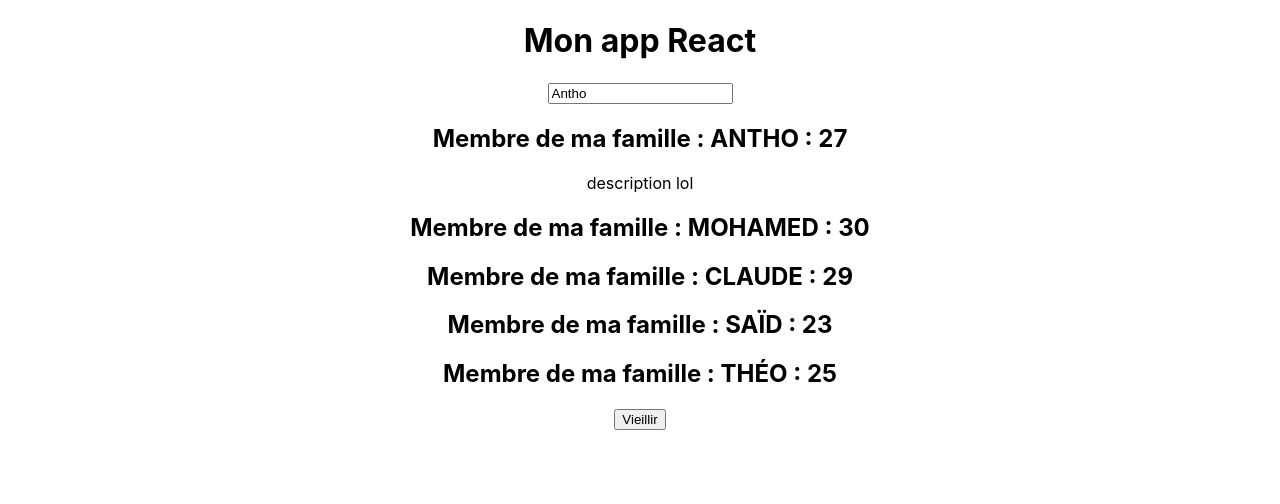
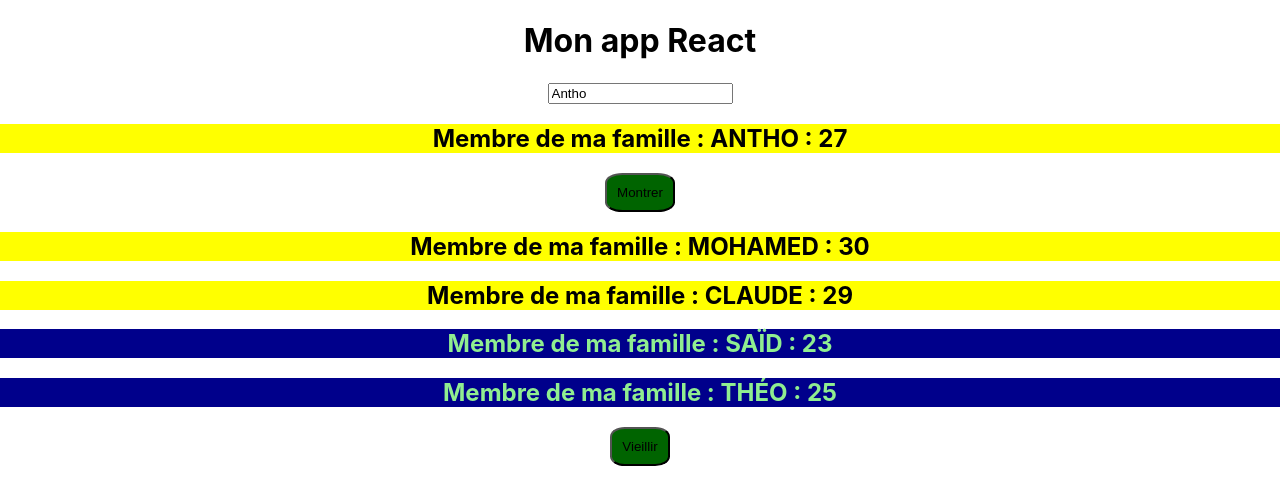
Before and after one commit to darwyn57/membre, a React (Create React App) app: page / in a window 1280 px wide. Shown: the top 504 px of the page. Built offline with nearby package versions, Linux system fonts and the light colour scheme.

Commit message:
ajout de fonction dans membres

```diff
--- a/src/App.js
+++ b/src/App.js
@@ -26,23 +26,49 @@
   },
 }
 class App extends Component {
-  state = { famille }
+  state = { famille, isShow: false }
   handleClick = (param) => {
     const famille = { ...this.state.famille }
     famille.membre1.age += param
     this.setState({ famille })
   }
+  handleChange = (e) => {
+    const famille = { ...this.state.famille }
+    const name = e.target.value
+    famille.membre1.name = name
+    this.setState({ famille })
+  }
+
+  handleShowDescription = () => {
+    const isShow = !this.state.isShow
+    this.setState({ isShow })
+
+
+
+  }
+
+
 
   render() {
     const { titre } = this.props;//destructuration
-    // const { famille } = this.state
+    const { famille, isShow } = this.state
+
     return (
       <div className="App">
         <h1>{titre}</h1> {/*this.props.titre devient titre suite a la destructuration*/}
         <input type="texte" value={famille.membre1.name} onChange={this.handleChange}></input>
         <Membre
           name={famille.membre1.name}
-          age={famille.membre1.age} />description lol
+          age={famille.membre1.age} />
+        {
+          isShow ? <strong>description lol</strong> : null
+        }
+        <button onClick={this.handleShowDescription}>
+          {
+            isShow ? 'cacher' : 'Montrer'
+          }
+        </button>
+
         <Membre
           name={famille.membre2.name}
           age={famille.membre2.age} />
--- /dev/null
+++ b/src/Button.css
@@ -0,0 +1,6 @@
+Button {
+    background-color: darkgreen;
+    padding: 10px;
+    border-radius: 25%;
+
+}
--- a/src/Button.js
+++ b/src/Button.js
@@ -1,5 +1,5 @@
 import React from 'react';
-
+import './Button.css'
 
 const Button = ({ vieillir }) => {
     return (
--- a/src/Membre.js
+++ b/src/Membre.js
@@ -7,8 +7,9 @@
 
     return (
         <fragment>
-            <h2>Membre de ma famille : {name.toUpperCase()} : {age} </h2>
+            <h2 style={{ backgroundColor: age < 26 ? 'darkblue' : 'yellow', color: age < 26 ? 'lightgreen' : 'black' }}>Membre de ma famille : {name.toUpperCase()} : {age} </h2>
             {children ? <p>description: {children}</p> : <Fragment />}
+
         </fragment>
     )
 }
```
